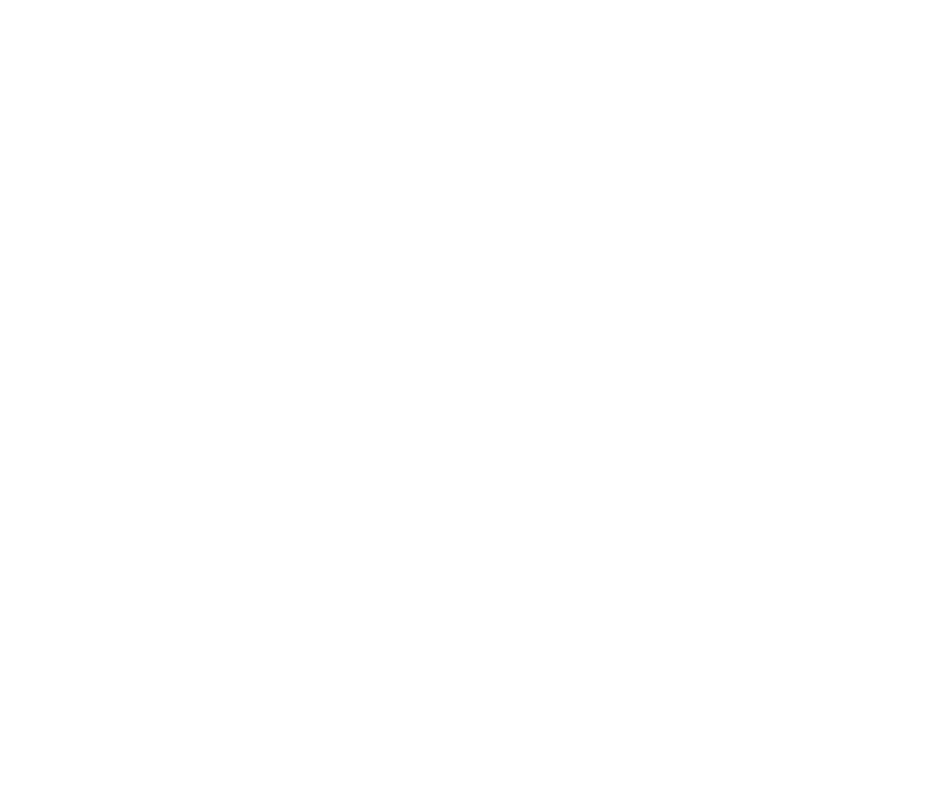
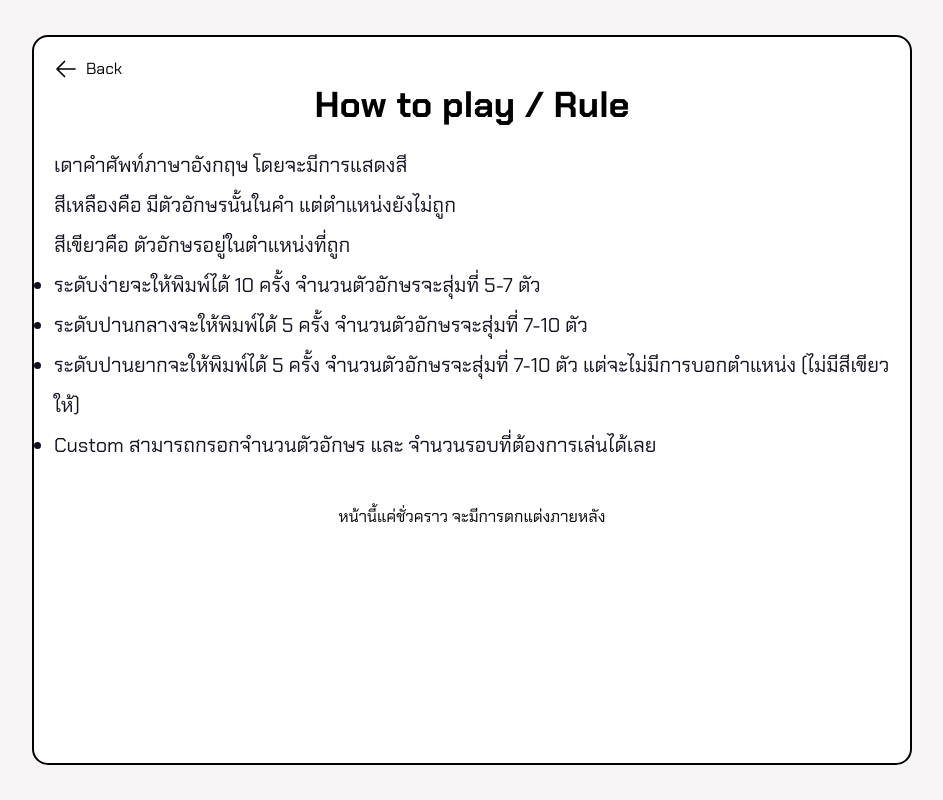
Before and after one commit to AnemoneTK/LetterQuest, a React (Vite) app: page /rule in a window 1280 px wide. Before the commit this address had no page. Shown: the whole page, without its empty margins (168-1111 px from the left). Built offline with nearby package versions, Linux system fonts and the light colour scheme.

Commit message:
[ADD]-add how to play /rule page

```diff
--- a/src/App.tsx
+++ b/src/App.tsx
@@ -8,6 +8,7 @@
 
 import Home from "./components/Home";
 import Game from "./components/Game";
+import Rule from "./components/Rule";
 
 function Layout() {
   return (
@@ -28,6 +29,7 @@
         <Route path="/" element={<Layout />}>
           <Route index element={<Home />} />
           <Route path="game/:mode" element={<Game />} />
+          <Route path="rule" element={<Rule />} />
         </Route>
       </Routes>
     </Router>
--- a/src/components/Game.tsx
+++ b/src/components/Game.tsx
@@ -107,7 +107,7 @@
 
   return (
     <>
-      <div className={`popup w-2/3 md:w-1/3 ${popup ? "active" : ""}`}>
+      <div className={`popup w-2/3 md:w-[40dvw] ${popup ? "active" : ""}`}>
         <Popup
           mode={mode}
           counter={counter}
@@ -140,7 +140,7 @@
         </Link>
       </div>
       <div className="flex flex-col items-center justify-center">
-        <div className="text-4xl md:text-4xl font-bold my-3">
+        <div className="text-4xl md:text-4xl font-bold mt-12 md:mt-7">
           {mode?.toUpperCase()}
         </div>
         <div className="text-4xl ">
--- a/src/components/Home.tsx
+++ b/src/components/Home.tsx
@@ -39,7 +39,10 @@
               Start
             </button>
           </Link>
-          <button className="flex items-center justify-center gap-3 text-xl hover:underline">
+          <Link
+            to={"rule"}
+            className="flex items-center justify-center gap-3 text-xl hover:underline"
+          >
             <svg
               xmlns="http://www.w3.org/2000/svg"
               fill="none"
@@ -55,7 +58,7 @@
               />
             </svg>
             How to play
-          </button>
+          </Link>
         </div>
       </div>
     </>
--- a/src/components/Popup.tsx
+++ b/src/components/Popup.tsx
@@ -23,16 +23,21 @@
         <div>Mode</div>
         <div className="text-2xl">{mode?.toUpperCase()}</div>
         <div
-          className={`text-7xl font-bold my-2 ${
+          className={`text-4xl md:text-5xl font-bold my-2 ${
             result === "win" ? "text-easy" : "text-hard"
           }`}
         >
           {result.toUpperCase()}
         </div>
-        <div>
-          {counter} / {round}
+        <div className=" text-xl md:text-2xl">
+          Round : {counter} / {round}
         </div>
-        <div>{word}</div>
+        <div className="text-2xl mt-2 text-center my-5">
+          Answer <br />
+          <span className="text-4xl md:text-6xl font-bold">
+            {word.toUpperCase()}
+          </span>
+        </div>
         <div className="w-full flex flex-col md:flex-row items-center justify-center gap-3 mt-2">
           <button
             className="primary-btn"
--- a/src/components/Rule.tsx
+++ b/src/components/Rule.tsx
@@ -0,0 +1,58 @@
+import { Link } from "react-router-dom";
+
+export default function Rule() {
+  return (
+    <>
+      <div className="flex justify-center items-center absolute">
+        <Link
+          to={"/"}
+          className="flex flex-row justify-center items-center gap-2"
+        >
+          <svg
+            xmlns="http://www.w3.org/2000/svg"
+            fill="none"
+            viewBox="0 0 24 24"
+            strokeWidth="1.7"
+            stroke="currentColor"
+            className="size-6"
+          >
+            <path
+              strokeLinecap="round"
+              strokeLinejoin="round"
+              d="M10.5 19.5 3 12m0 0 7.5-7.5M3 12h18"
+            />
+          </svg>
+          Back
+        </Link>
+      </div>
+      <div className="flex flex-col items-center justify-center">
+        <div className="text-4xl md:text-4xl font-bold mt-12 md:mt-7">
+          How to play / Rule
+        </div>
+        <div className=" text-xl leading-10 text-primary mt-5">
+          เดาคำศัพท์ภาษาอังกฤษ โดยจะมีการแสดงสี
+          <br />
+          สีเหลืองคือ มีตัวอักษรนั้นในคำ แต่ตำแหน่งยังไม่ถูก
+          <br />
+          สีเขียวคือ ตัวอักษรอยู่ในตำแหน่งที่ถูก
+          <ol className="list-disc">
+            <li>
+              ระดับง่ายจะให้พิมพ์ได้ 10 ครั้ง จำนวนตัวอักษรจะสุ่มที่ 5-7 ตัว
+            </li>
+            <li>
+              ระดับปานกลางจะให้พิมพ์ได้ 5 ครั้ง จำนวนตัวอักษรจะสุ่มที่ 7-10 ตัว
+            </li>
+            <li>
+              ระดับปานยากจะให้พิมพ์ได้ 5 ครั้ง จำนวนตัวอักษรจะสุ่มที่ 7-10 ตัว
+              แต่จะไม่มีการบอกตำแหน่ง (ไม่มีสีเขียวให้)
+            </li>
+            <li>
+              Custom สามารถกรอกจำนวนตัวอักษร และ จำนวนรอบที่ต้องการเล่นได้เลย
+            </li>
+          </ol>
+        </div>
+        <p className="mt-10">หน้านี้แค่ชั่วคราว จะมีการตกแต่งภายหลัง</p>
+      </div>
+    </>
+  );
+}
--- a/tailwind.config.js
+++ b/tailwind.config.js
@@ -1,4 +1,5 @@
 /** @type {import('tailwindcss').Config} */
+
 export default {
   content: ["./index.html", "./src/**/*.{js,jsx,ts,tsx}"],
   theme: {
```
